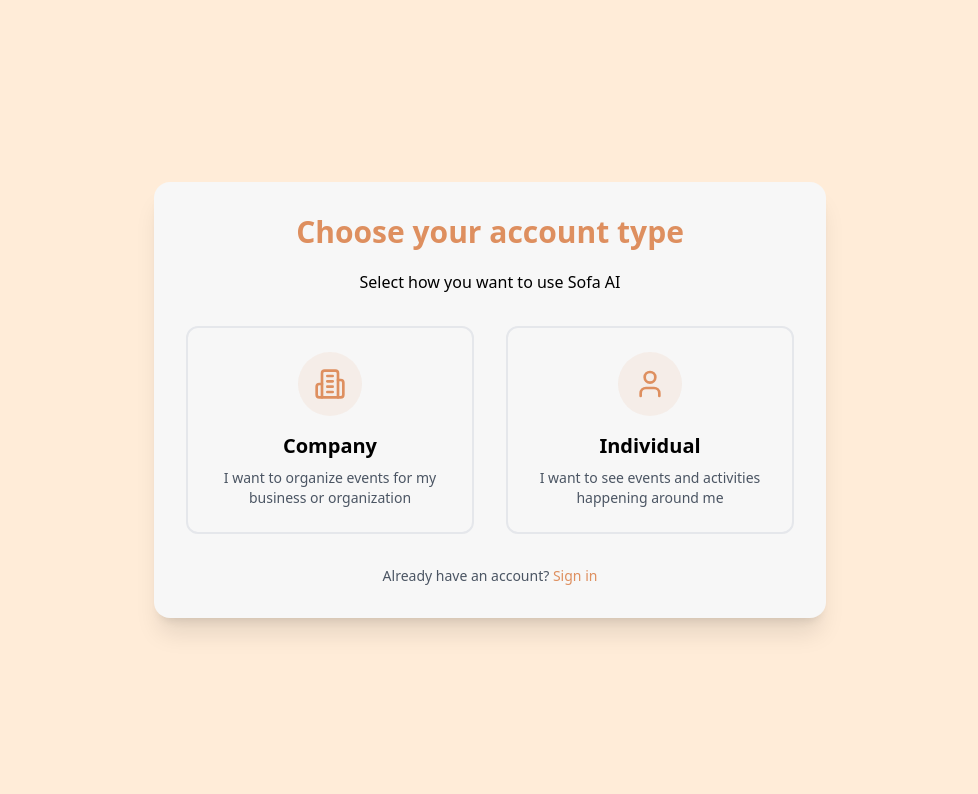
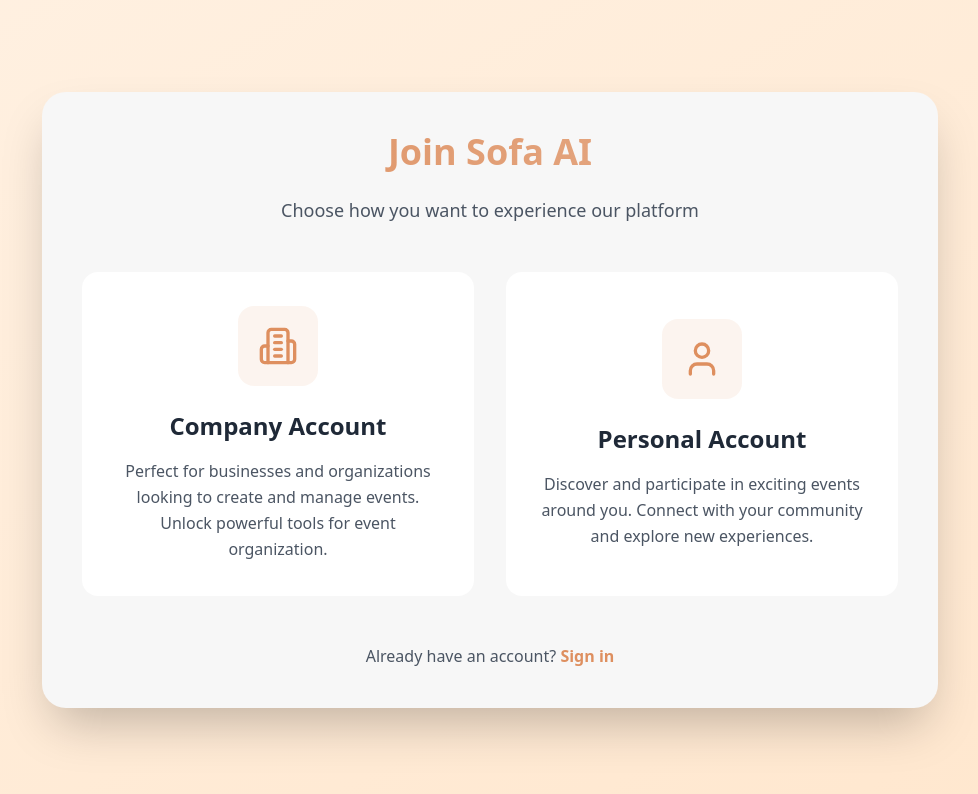
Before and after one commit to lukacera/sofa, a Next.js app: page /register in a window 1280 px wide. Shown: the top 794 px of the page, without its empty margins (150-1128 px from the left). Built offline with nearby package versions, Linux system fonts and the light colour scheme.

Commit message:
Update login and register pages, remove email login flow for now

```diff
--- a/app/register/page.tsx
+++ b/app/register/page.tsx
@@ -1,103 +1,76 @@
 "use client"
 import { signIn } from "next-auth/react";
-import { useState, FormEvent, ChangeEvent } from "react";
-import { Building2, User } from 'lucide-react';
+import { useState } from "react";
+import { Building2, User, ArrowLeft } from 'lucide-react';
 import Link from "next/link";
 
 export default function RegisterPage(): JSX.Element {
-  const [name, setName] = useState<string>("");
-  const [email, setEmail] = useState<string>("");
-  const [password, setPassword] = useState<string>("");
-  const [confirmPassword, setConfirmPassword] = useState<string>("");
-  const [isLoading, setIsLoading] = useState<boolean>(false);
   const [userType, setUserType] = useState<"company" | "individual" | null>(null);
-
-  const handleRegister = async (e: FormEvent<HTMLFormElement>): Promise<void> => {
-    e.preventDefault();
-    if (password !== confirmPassword) {
-      return;
-    }
-
-    setIsLoading(true);
-    try {
-      const response = await fetch('/api/auth/register', {
-        method: 'POST',
-        headers: {
-          'Content-Type': 'application/json',
-        },
-        body: JSON.stringify({
-          name,
-          email,
-          password,
-          userType, // Include the user type in registration data
-        }),
-      });
-
-      if (response.ok) {
-        await signIn("credentials", {
-          email,
-          password,
-          redirect: true,
-          callbackUrl: "/home",
-        });
-      }
-    } catch (error) {
-      console.error(error);
-    } finally {
-      setIsLoading(false);
-    }
-  };
-
-  const handleInputChange = (e: ChangeEvent<HTMLInputElement>, setter: (value: string) => void): void => {
-    setter(e.target.value);
-  };
 
   if (!userType) {
     return (
-      <div className="min-h-screen flex items-center justify-center bg-main/40">
-        <div className="bg-mainWhite p-8 rounded-2xl shadow-xl w-full max-w-2xl">
-          <div className="text-center space-y-5 mb-8">
-            <h2 className="text-3xl font-bold text-secondary">Choose your account type</h2>
-            <p>Select how you want to use Sofa AI</p>
+      <div className="min-h-screen flex items-center justify-center bg-gradient-to-br from-main/30 to-main/50 p-6">
+        <div className="bg-mainWhite p-10 rounded-3xl shadow-2xl w-full max-w-4xl transform transition-all">
+          <div className="text-center space-y-6 mb-12">
+            <h2 className="text-4xl font-bold bg-gradient-to-r from-secondary to-secondary/70 text-transparent bg-clip-text">
+              Join Sofa AI
+            </h2>
+            <p className="text-gray-600 text-lg">Choose how you want to experience our platform</p>
           </div>
 
           <div className="grid md:grid-cols-2 gap-8">
             <button
               onClick={() => setUserType("company")}
-              className="p-6 border-2 border-gray-200 rounded-xl hover:border-secondary
-                         transition-all duration-200 group flex flex-col items-center text-center"
+              className="group relative overflow-hidden p-8 rounded-2xl transition-all duration-300
+                       hover:shadow-xl bg-white border-2 border-transparent
+                       hover:border-secondary/20"
             >
-              <div className="w-16 h-16 rounded-full bg-secondary/10 flex items-center
-                            justify-center mb-4 group-hover:bg-secondary/20 transition-colors">
-                <Building2 className="w-8 h-8 text-secondary" />
+              <div className="absolute inset-0 bg-gradient-to-br from-secondary/5 to-transparent
+                            opacity-0 group-hover:opacity-100 transition-opacity duration-300" />
+              <div className="relative z-10">
+                <div className="w-20 h-20 rounded-2xl bg-secondary/10 flex items-center
+                              justify-center mb-6 group-hover:bg-secondary/20
+                              transition-colors duration-300 mx-auto">
+                  <Building2 className="w-10 h-10 text-secondary" />
                 </div>
-              <h3 className="text-xl font-semibold mb-2">Company</h3>
-              <p className="text-sm text-gray-600">
-                I want to organize events for my business or organization
+                <h3 className="text-2xl font-bold mb-4 text-gray-800">Company Account</h3>
+                <p className="text-gray-600 leading-relaxed">
+                  Perfect for businesses and organizations looking to create and manage events.
+                  Unlock powerful tools for event organization.
                 </p>
+              </div>
             </button>
 
             <button
               onClick={() => setUserType("individual")}
-              className="p-6 border-2 border-gray-200 rounded-xl hover:border-secondary
-                         transition-all duration-200 group flex flex-col items-center text-center"
+              className="group relative overflow-hidden p-8 rounded-2xl transition-all duration-300
+                       hover:shadow-xl bg-white border-2 border-transparent
+                       hover:border-secondary/20"
             >
-              <div className="w-16 h-16 rounded-full bg-secondary/10 flex items-center
-                            justify-center mb-4 group-hover:bg-secondary/20 transition-colors">
-                <User className="w-8 h-8 text-secondary" />
+              <div className="absolute inset-0 bg-gradient-to-br from-secondary/5 to-transparent
+                            opacity-0 group-hover:opacity-100 transition-opacity duration-300" />
+              <div className="relative z-10">
+                <div className="w-20 h-20 rounded-2xl bg-secondary/10 flex items-center
+                              justify-center mb-6 group-hover:bg-secondary/20
+                              transition-colors duration-300 mx-auto">
+                  <User className="w-10 h-10 text-secondary" />
                 </div>
-              <h3 className="text-xl font-semibold mb-2">Individual</h3>
-              <p className="text-sm text-gray-600">
-                I want to see events and activities happening around me
+                <h3 className="text-2xl font-bold mb-4 text-gray-800">Personal Account</h3>
+                <p className="text-gray-600 leading-relaxed">
+                  Discover and participate in exciting events around you.
+                  Connect with your community and explore new experiences.
                 </p>
+              </div>
             </button>
           </div>
 
-          <div className="mt-8 text-center text-sm text-gray-600">
-            <p>Already have an account?{" "}
+          <div className="mt-12 text-center">
+            <p className="text-gray-600">
+              Already have an account?{" "}
               <Link
                 href="/login"
-                className="text-secondary hover:text-secondary/80"
+                className="text-secondary font-semibold hover:text-secondary/80
+                         transition-colors duration-200"
               >
                 Sign in
               </Link>
@@ -109,116 +82,37 @@
   }
 
   return (
-    <div className="min-h-screen flex items-center justify-center bg-main/40 p-4">
-      <div className="bg-mainWhite p-6 rounded-2xl shadow-xl w-full max-w-md">
-        <div className="text-center mb-5 flex flex-col gap-2">
-          <h2 className="text-2xl font-bold text-secondary">
-            Create your {userType === "company" ? "Company" : "Personal"} Account
-          </h2>
-          <p className="text-gray-600">Sign up to start organizing amazing events</p>
-        </div>
-
+    <div className="min-h-screen flex items-center justify-center bg-gradient-to-br from-main/30 to-main/50 p-6">
+      <div className="bg-mainWhite p-8 rounded-3xl shadow-2xl w-full max-w-md transform transition-all">
         <button
           onClick={() => setUserType(null)}
-          className="text-xs text-gray-600 hover:text-secondary flex items-center gap-1 mb-4"
+          className="group flex items-center gap-2 text-gray-500 hover:text-secondary
+                   transition-colors duration-200 mb-8"
         >
-          ← Choose different account type
+          <ArrowLeft className="w-4 h-4 group-hover:-translate-x-1 transition-transform duration-200" />
+          <span className="text-sm font-medium">Choose different account type</span>
         </button>
 
-        <form onSubmit={handleRegister} className="space-y-5">
-          <div>
-            <label htmlFor="name" className="block text-sm font-medium mb-1">
-              {userType === "company" ? "Company Name" : "Full Name"}
-            </label>
-            <input
-              id="name"
-              type="text"
-              value={name}
-              onChange={(e) => handleInputChange(e, setName)}
-              required
-              className="w-full px-3 py-2 border border-gray-300 rounded-lg focus:ring-2
-                      focus:ring-secondary focus:border-secondary"
-              placeholder={userType === "company" ? "Enter company name" : "Enter your full name"}
-            />
-          </div>
-
-          <div>
-            <label htmlFor="email" className="block text-sm font-medium mb-1">
-              Email address
-            </label>
-            <input
-              id="email"
-              type="email"
-              value={email}
-              onChange={(e) => handleInputChange(e, setEmail)}
-              required
-              className="w-full px-3 py-2 border border-gray-300 rounded-lg focus:ring-2
-                      focus:ring-secondary focus:border-secondary"
-              placeholder="Enter your email"
-            />
-          </div>
-
-          <div>
-            <label htmlFor="password" className="block text-sm font-medium mb-1">
-              Password
-            </label>
-            <input
-              id="password"
-              type="password"
-              value={password}
-              onChange={(e) => handleInputChange(e, setPassword)}
-              required
-              className="w-full px-3 py-2 border border-gray-300 rounded-lg focus:ring-2
-                         focus:ring-secondary focus:border-secondary"
-              placeholder="Create a password"
-            />
-          </div>
-
-          <div>
-            <label htmlFor="confirmPassword" className="block text-sm font-medium mb-1">
-              Confirm Password
-            </label>
-            <input
-              id="confirmPassword"
-              type="password"
-              value={confirmPassword}
-              onChange={(e) => handleInputChange(e, setConfirmPassword)}
-              required
-              className="w-full px-3 py-2 border border-gray-300 rounded-lg focus:ring-2
-                         focus:ring-secondary focus:border-secondary"
-              placeholder="Confirm your password"
-            />
-          </div>
-
-          <button
-            type="submit"
-            disabled={isLoading}
-            className="w-full py-2 rounded-lg bg-mainDarker text-mainWhite
-                     hover:bg-secondary transition-colors duration-200
-                     shadow-md hover:shadow-lg disabled:opacity-50"
-          >
-            {isLoading ? "Creating account..." : "Create account"}
-          </button>
-        </form>
-
-        {/* Simplified divider */}
-        <div className="relative my-4">
-          <div className="absolute inset-0 flex items-center">
-            <div className="w-full border-t border-gray-200"></div>
-          </div>
-          <div className="relative flex justify-center text-xs">
-            <span className="px-2 bg-mainWhite text-gray-500">Or</span>
-          </div>
+        <div className="text-center space-y-4 mb-8">
+          <h2 className="text-3xl font-bold bg-gradient-to-r from-secondary to-secondary/70
+                       text-transparent bg-clip-text">
+            {userType === "company" ? "Company Registration" : "Personal Registration"}
+          </h2>
+          <p className="text-gray-600">
+            {userType === "company"
+              ? "Create your business account to start organizing events"
+              : "Join our community to discover amazing events"}
+          </p>
         </div>
 
         <button
           onClick={() => signIn('google', { callbackUrl: "/home" })}
           type="button"
-          className="w-full flex items-center justify-center gap-2 py-2
-          rounded-lg bg-mainDarker text-mainWhite hover:bg-secondary
-          transition-colors duration-200 shadow-md hover:shadow-lg text-sm"
+          className="w-full flex items-center justify-center gap-3 px-6 py-4 rounded-xl
+                   bg-mainDarker text-mainWhite hover:bg-secondary transition-all
+                   duration-300 shadow-lg hover:shadow-xl transform hover:-translate-y-0.5"
         >
-            <svg className="h-5 w-5" viewBox="0 0 24 24">
+          <svg className="h-6 w-6" viewBox="0 0 24 24">
             <path
               fill="#fff"
               d="M22.56 12.25c0-.78-.07-1.53-.2-2.25H12v4.26h5.92c-.26 1.37-1.04 2.53-2.21 3.31v2.77h3.57c2.08-1.92 3.28-4.74 3.28-8.09z"
@@ -236,13 +130,17 @@
               d="M12 5.38c1.62 0 3.06.56 4.21 1.64l3.15-3.15C17.45 2.09 14.97 1 12 1 7.7 1 3.99 3.47 2.18 7.07l3.66 2.84c.87-2.6 3.3-4.53 6.16-4.53z"
             />
           </svg>
-            Sign up with Google
+          Continue with Google
         </button>
 
-        {/* Footer text */}
-        <div className="text-center mt-4 space-y-2">
-          <p>Already have an account?{" "}
-            <Link href="/login" className="text-secondary hover:text-secondary/80">
+        <div className="mt-8 text-center">
+          <p className="text-gray-600">
+            Already have an account?{" "}
+            <Link
+              href="/login"
+              className="text-secondary font-semibold hover:text-secondary/80
+                       transition-colors duration-200"
+            >
               Sign in
             </Link>
           </p>
--- a/auth.ts
+++ b/auth.ts
@@ -14,6 +14,7 @@
 import User from "./app/schemas/User"
 import { User as UserType } from "@auth/core/types"
 import { JWT } from "next-auth/jwt"
+
 declare module "next-auth" {
   interface Session {
     user: {
```
Also changed, not shown: app/login/page.tsx (+2 -104 lines), app/types/Company.ts (deleted, +0 -11 lines). Lines whose indentation alone changed are shown as unchanged.
